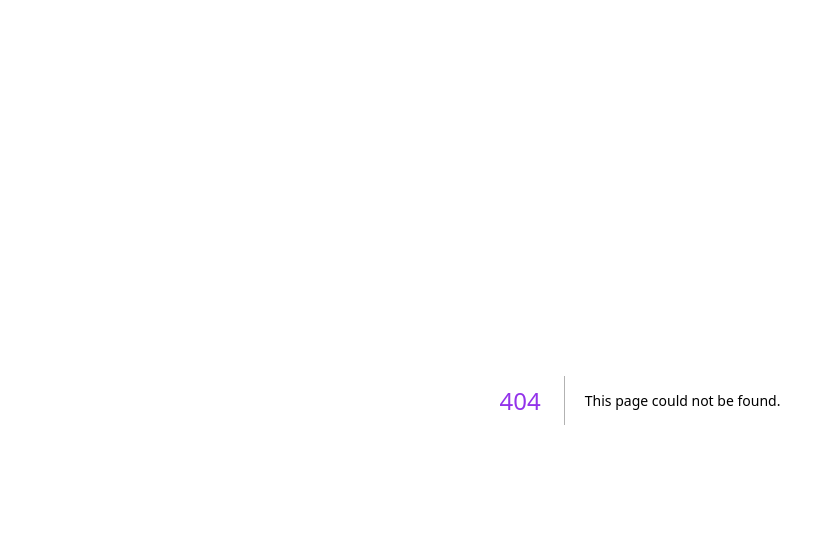
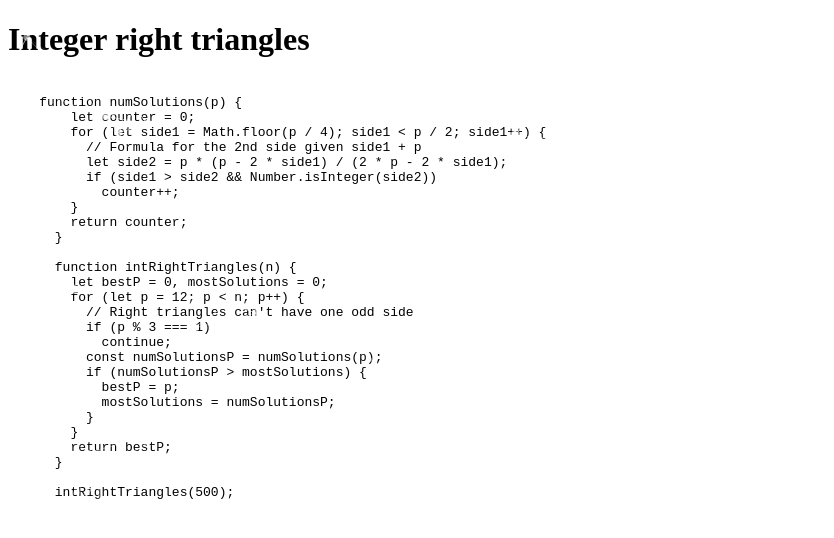
Before and after one commit to ragulpalanisamy/fcc_projects_euler, a Next.js app: page /Pro-3/Integer_right_triangles in a window 1280 px wide. Before the commit this address had no page. Shown: the top 538 px of the page, without its empty margins (0-834 px from the left). Built offline with nearby package versions, Linux system fonts and the light colour scheme.

Commit message:
feat: :sparkles: Added the integer right triangles

```diff
--- a/src/app/page.js
+++ b/src/app/page.js
@@ -142,6 +142,9 @@ export default function Home() {
         <Link href="../Pro-3/Pandigital_multiples">
         Pandigital multiples
         </Link>
+        <Link href="../Pro-3/Integer_right_triangles">
+        Integer right triangles
+        </Link>
         </div>
         </div>
       </>
--- /dev/null
+++ b/src/pages/Pro-3/Integer_right_triangles.tsx
@@ -0,0 +1,45 @@
+import React from 'react'
+import DesignTypeScript from '../../components/DesignTypeScript';
+
+export default function Integer_right_triangles() {
+    const codeSnippet = `
+    function numSolutions(p) {
+        let counter = 0;
+        for (let side1 = Math.floor(p / 4); side1 < p / 2; side1++) {
+          // Formula for the 2nd side given side1 + p
+          let side2 = p * (p - 2 * side1) / (2 * p - 2 * side1);
+          if (side1 > side2 && Number.isInteger(side2))
+            counter++;
+        }
+        return counter;
+      }
+
+      function intRightTriangles(n) {
+        let bestP = 0, mostSolutions = 0;
+        for (let p = 12; p < n; p++) {
+          // Right triangles can't have one odd side
+          if (p % 3 === 1)
+            continue;
+          const numSolutionsP = numSolutions(p);
+          if (numSolutionsP > mostSolutions) {
+            bestP = p;
+            mostSolutions = numSolutionsP;
+          }
+        }
+        return bestP;
+      }
+
+      intRightTriangles(500);
+    `;
+  return (
+    <div>
+        <DesignTypeScript />
+        <h1>Integer right triangles</h1>
+        <pre>
+            <code>
+                {codeSnippet}
+            </code>
+        </pre>
+    </div>
+  )
+}
```
